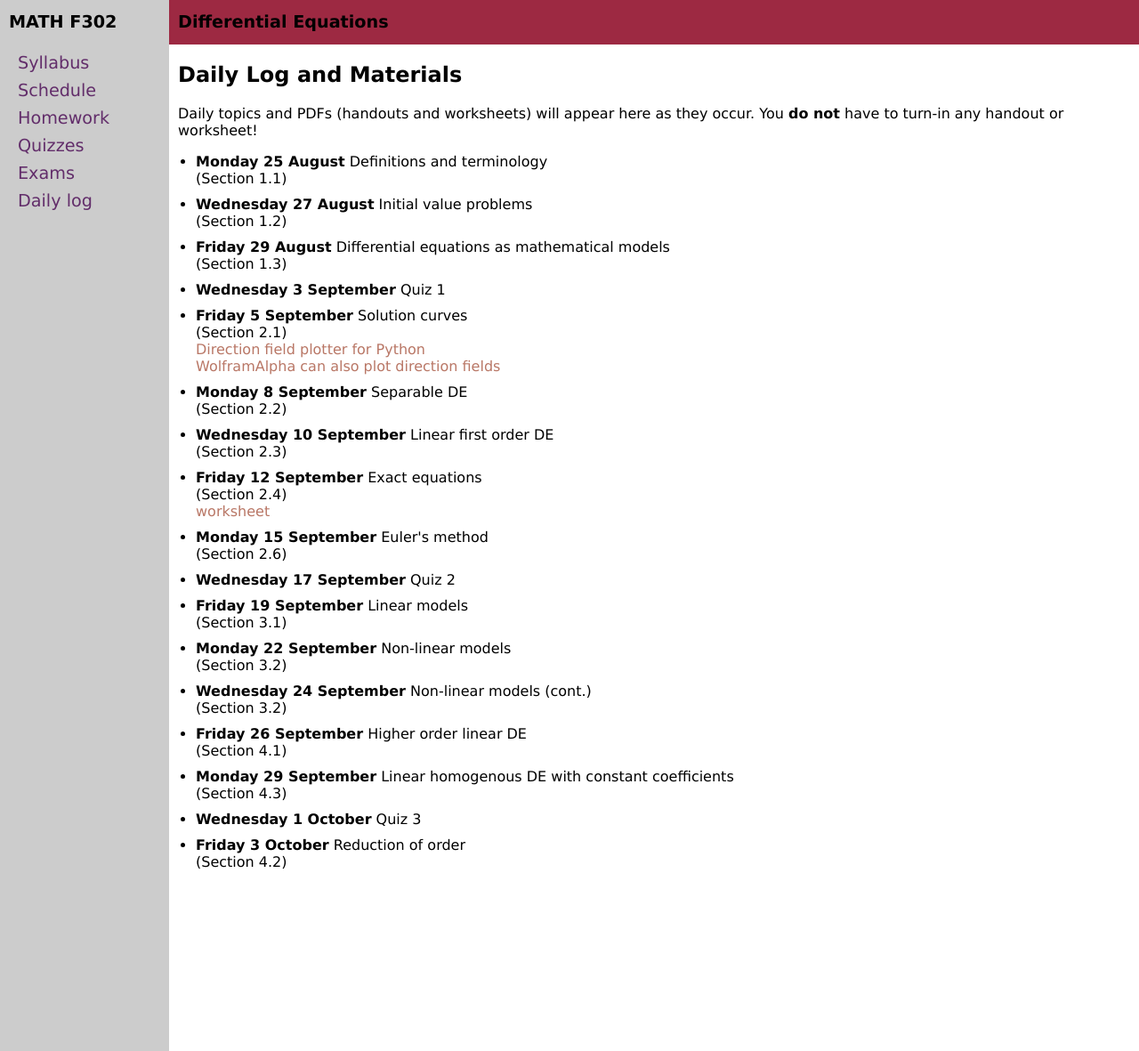
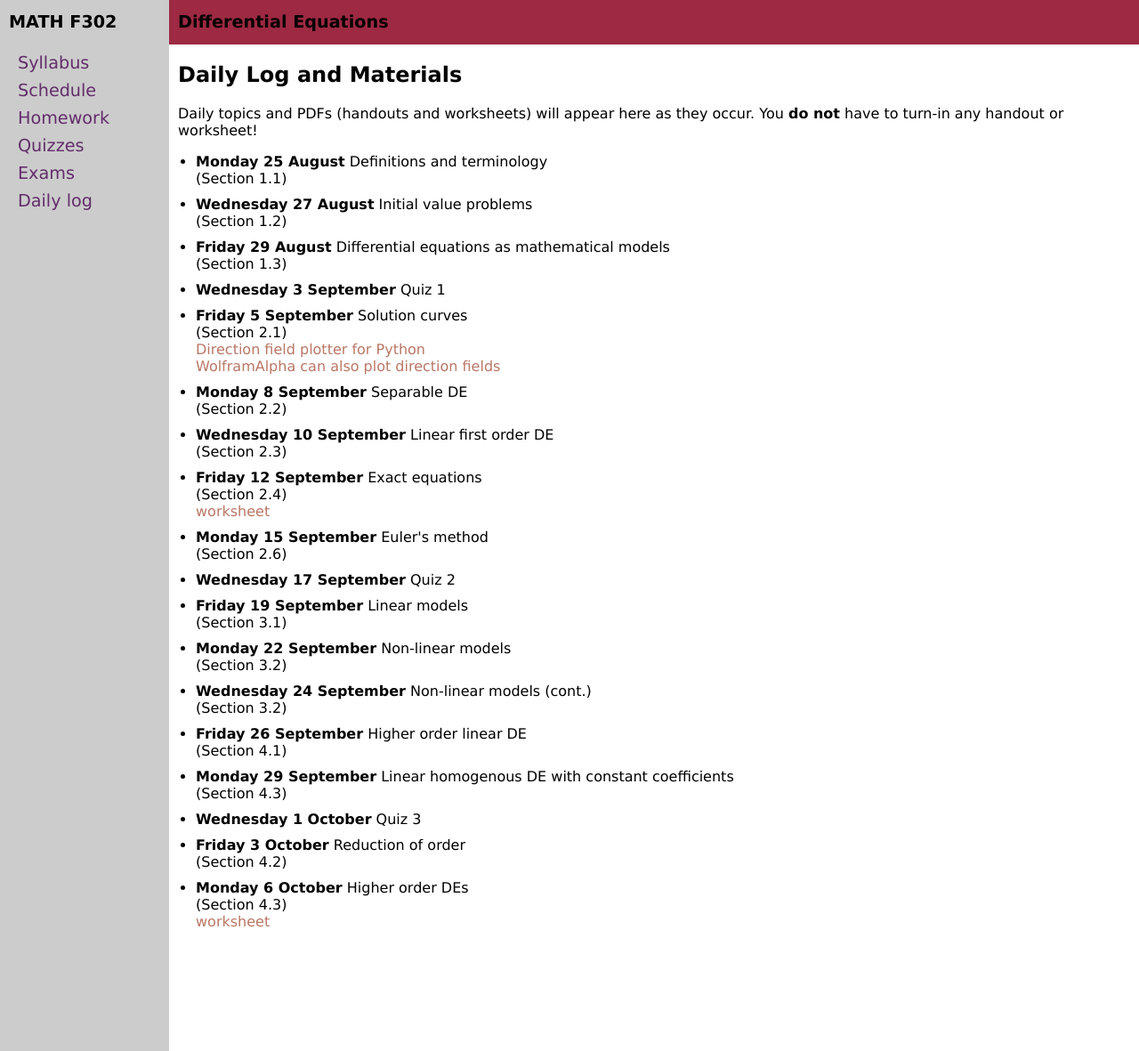
Before and after one commit to blackcurrantpi/ode, a Jekyll site: the page built from daily.md, in a window 1280 px wide and 1181 px high. Shown: the whole window at 89% size. Built offline with Jekyll 4.4.1, drawn with Linux system fonts in a browser that asks for light colours.

Commit message:
add workshheet

```diff
--- a/_data/daily.yml
+++ b/_data/daily.yml
@@ -77,3 +77,9 @@ daily:
 - name: Friday 3 October
   description: Reduction of order
   chapter: 4.2
+
+- name: Monday 6 October
+  description: Higher order DEs
+  chapter: 4.3
+  doc: worksheets/2p2_2p3.pdf
+  docname: worksheet
```
Also changed, not shown: 1 other file.
